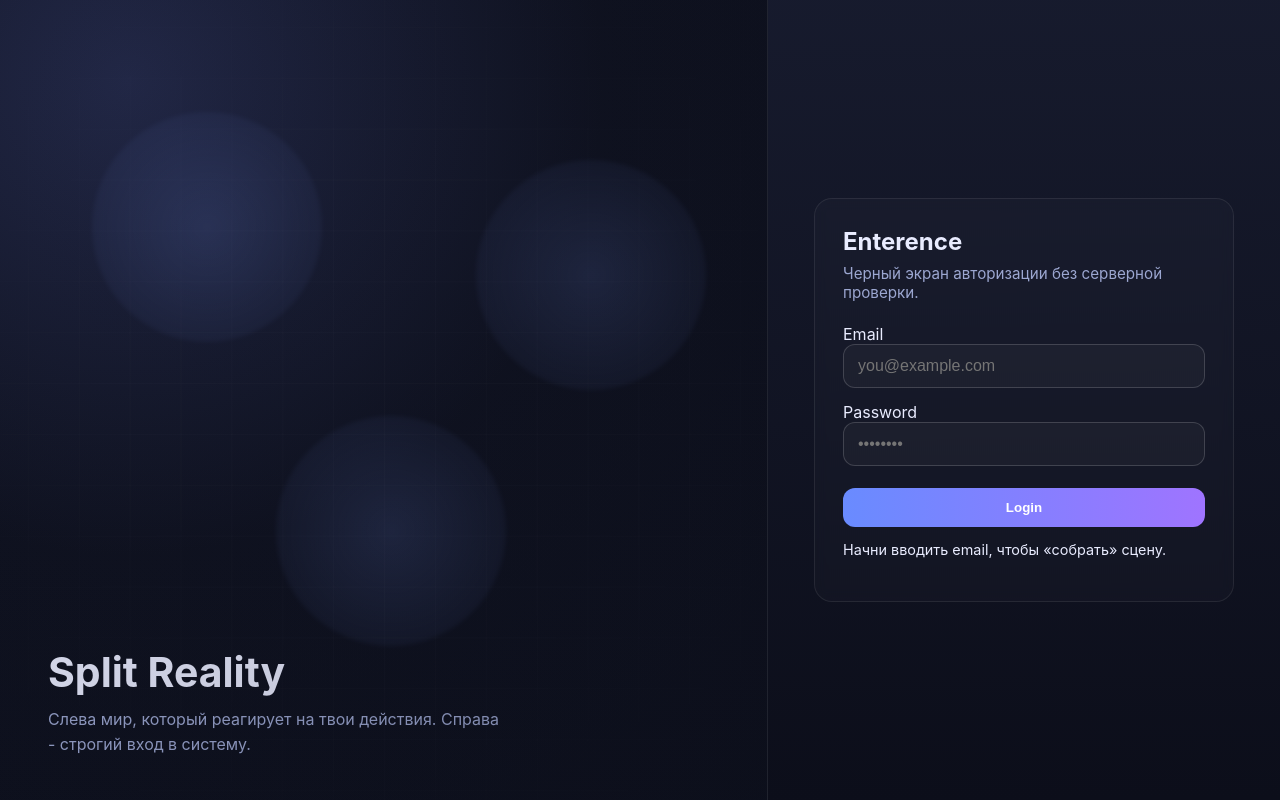
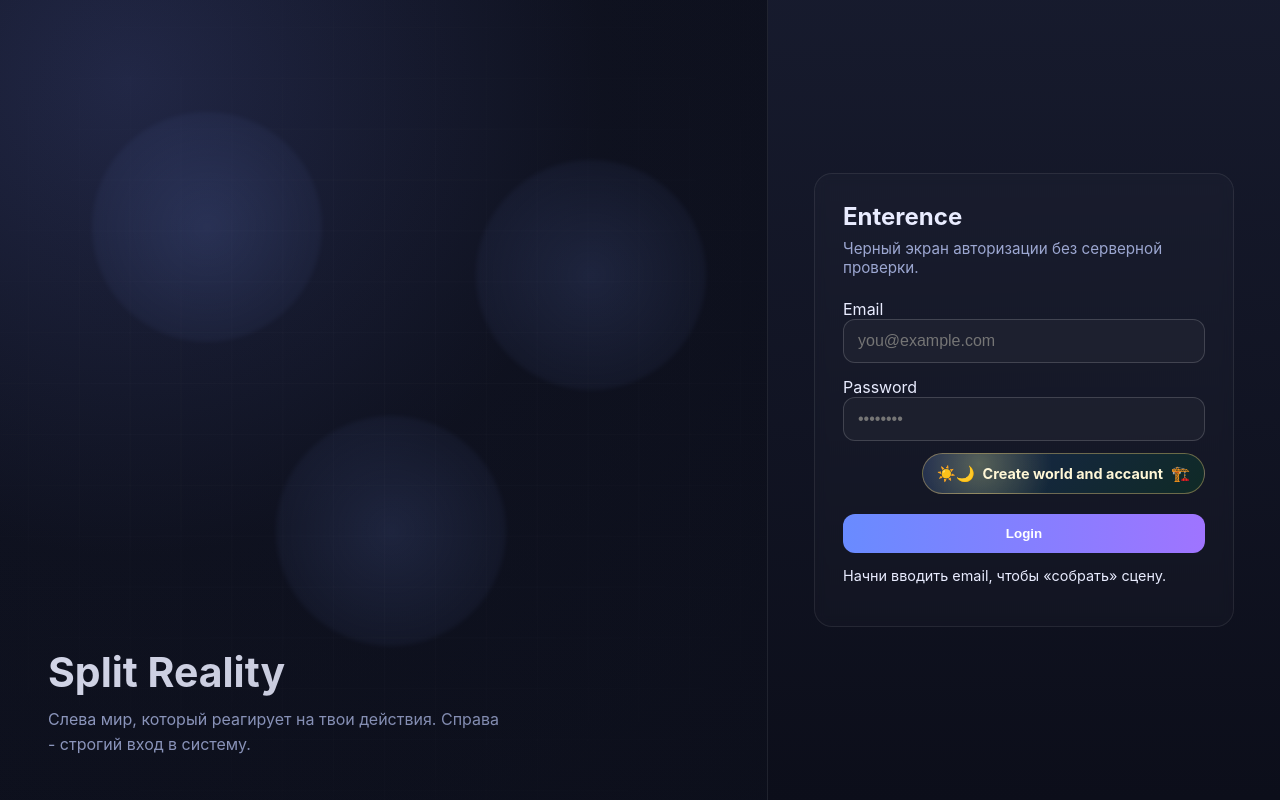
Before and after one commit to Foluree/GoldShopZewz, a FastAPI app: page /login/ in a window 1280 px wide. Run offline with FastAPI, Linux system fonts and the light colour scheme; parts of the project's set-up code (start-up, migrations or seed data) failed here and were passed over.

Commit message:
added new buttons swap login and register

```diff
--- a/app/templates/profile.html
+++ b/app/templates/profile.html
@@ -115,6 +115,7 @@
                     <label for="bonus_point">Bonus point</label>
                     <input id="bonus_point" value="{{ profile.bonus_point or 0 }}" readonly>
                 </div>
+                <button class="button" type="submit">Save profile</button>
 
             </form>
         </section>
--- a/app/templates/split_login.html
+++ b/app/templates/split_login.html
@@ -143,6 +143,44 @@
             cursor: pointer;
             font-weight: 600;
             margin-top: 8px;
+            transition: transform .18s ease, box-shadow .18s ease, filter .18s ease;
+        }
+        .btn:hover {
+            transform: translateY(-2px);
+            box-shadow: 0 12px 24px rgba(127, 157, 255, .25);
+            filter: brightness(1.08);
+        }
+        .btn:active { transform: translateY(1px) scale(.98); }
+        .auth-switch {
+            display: flex;
+            justify-content: flex-end;
+            margin: -2px 0 12px;
+        }
+        .switch-btn {
+            position: relative;
+            display: inline-flex;
+            align-items: center;
+            gap: 8px;
+            color: #fff7d7;
+            text-decoration: none;
+            font-weight: 700;
+            font-size: .9rem;
+            padding: 10px 14px;
+            border: 1px solid rgba(255, 216, 119, .38);
+            border-radius: 999px;
+            background:
+                radial-gradient(circle at 20% 25%, rgba(255, 255, 139, .28), transparent 32%),
+                linear-gradient(135deg, rgba(25, 38, 80, .95), rgba(16, 43, 39, .95));
+            box-shadow: 0 8px 22px rgba((80,155,255,.14), inset 0 0 12px rgba(255,229,160,.08));
+            transition: transform .18s ease, box-shadow .18s ease, border-color .18 ease, filter .18s ease
+        }
+        .switch-btn::before { content: "☀️🌙"; font-size: .95rem; }
+        .switch-btn::after { content: "🏗️"; font-size: .95rem; }
+        .switch-btn:hover {
+            transform: translateY(-3px);
+            border-color: rgba(255,229,160,.75);
+            box-shadow: 0 14px 28px rgba(80,155,255,.24), 0 0 18px rgba(255,210,117,.16);
+            filter: brightness(1.08);
         }
         .hint { margin-top: 14px; font-size: .9rem; }
         .world.email .grid { opacity: .8; transform: scale(1); }
@@ -206,6 +244,10 @@
                 <div class="field">
                     <label for="password">Password</label>
                     <input id="password" name="passuse" type="password" placeholder="••••••••" />
+                </div>
+
+                <div class="auth-switch">
+                    <a class="switch-btn" href="/regist/">Create world and accaunt</a>
                 </div>
 
                 <button type="submit" class="btn">Login</button>
```
Also changed, not shown: app/templates/split_register.html (+47 -0 lines).
